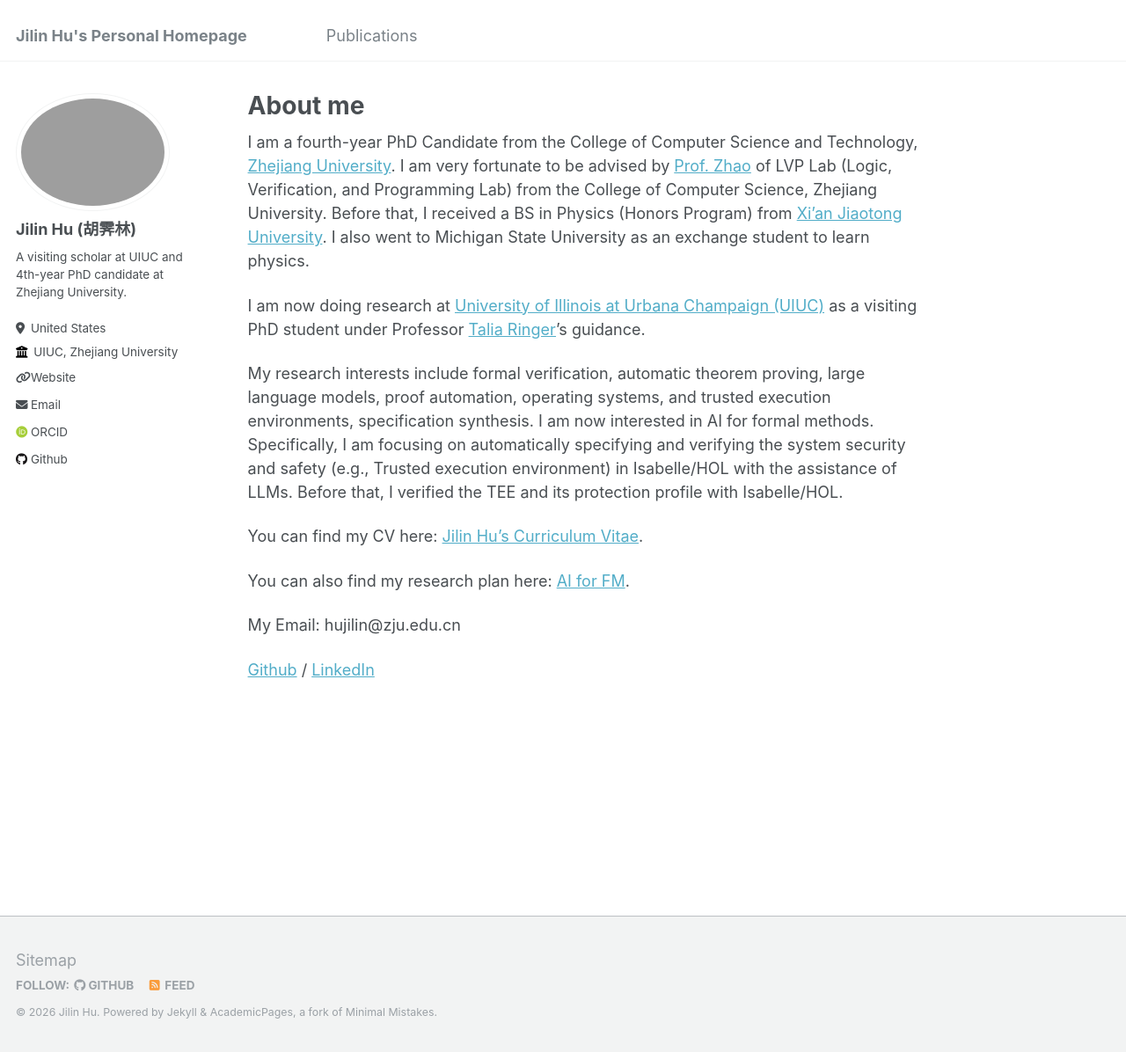
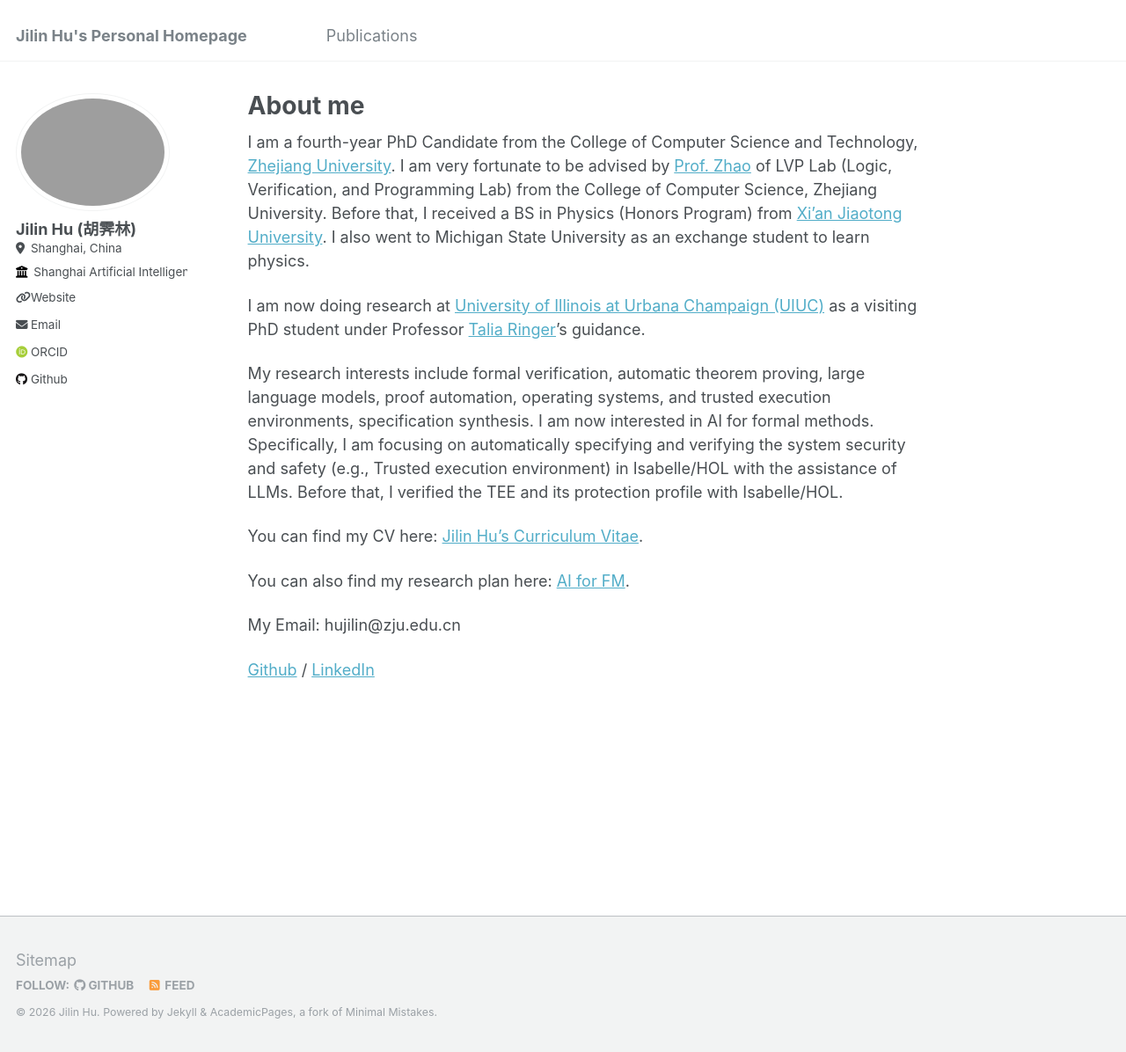
Before and after one commit to JilinHu/JilinHu.github.io, a Jekyll site: the page built from _pages/about.md, in a window 1280 px wide and 1196 px high. Shown: the whole window at 88% size. Built offline with Jekyll 4.4.1, drawn with Linux system fonts in a browser that asks for light colours; some web fonts are replaced.

Commit message:
Update _config.yml

```diff
--- a/_config.yml
+++ b/_config.yml
@@ -24,11 +24,11 @@ author:
   avatar           : "IMG_2419.JPG"
   name             : "Jilin Hu (胡霁林)"
   pronouns         : # example: "she/her"
-  bio              : "A visiting scholar at UIUC and 4th-year PhD candidate at Zhejiang University."
-  location         : "United States"
-  employer         : "UIUC, Zhejiang University"
+  bio              : #"A visiting scholar at UIUC and 4th-year PhD candidate at Zhejiang University."
+  location         : "Shanghai, China"
+  employer         : "Shanghai Artificial Intelligence Laboratory"
   uri              : "https://jilinhu.github.io/"
-  email            : "hujilin@zju.edu.cn"
+  email            : "hujilin@pjlab.org.cn"
 
   # Academic websites
   arxiv            : # URL - Update with the correct link to your profile
```
